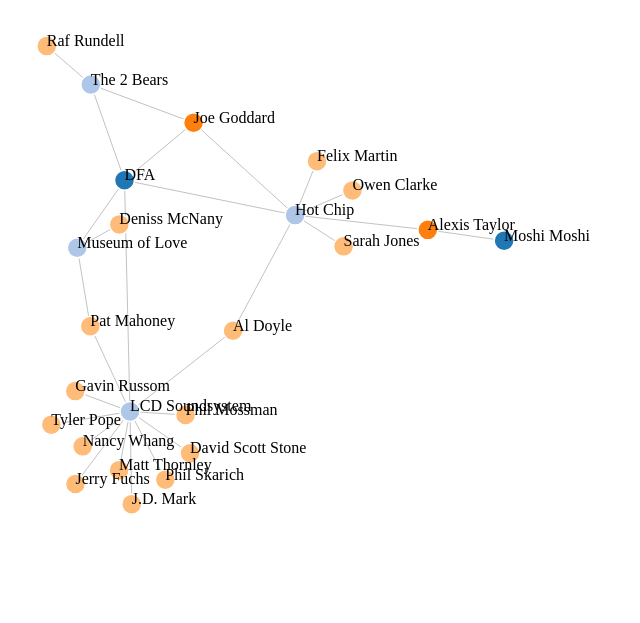
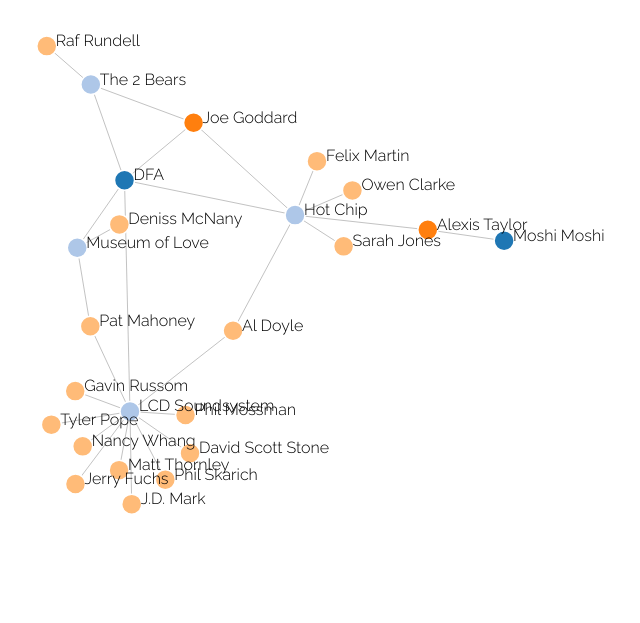
Before and after one commit to iltimasd/These-chains, a plain HTML site: page index.html in a window 1280 px wide. Shown: the whole page, without its empty margins (303-943 px from the left). Drawn offline with nearby package versions, Linux system fonts and the light colour scheme; animation ran at ten frames a second.

Commit message:
Add files via upload

```diff
--- a/index.html
+++ b/index.html
@@ -1,7 +1,14 @@
 <!DOCTYPE html>
+<html>
+<head>
 <meta charset="utf-8">
 <style>
+@import url('https://fonts.googleapis.com/css?family=Raleway:300');
+
+
 text {
+    font-family: 'Raleway', sans-serif;
+
   -webkit-touch-callout: none; /* iOS Safari */
     -webkit-user-select: none; /* Safari */
      -khtml-user-select: none; /* Konqueror HTML */
@@ -21,6 +28,7 @@ text {
 }
 
 </style>
+</head>
 <svg width="960" height="600"></svg>
 <script src="https://d3js.org/d3.v4.min.js"></script>
 <script>
@@ -55,20 +63,24 @@ d3.json("./chains.json", function(error, graph) {
       .call(d3.drag()
           .on("start", dragstarted)
           .on("drag", dragged)
-          .on("end", dragended));
+          .on("end", dragended))
+      ;
 
-  var g = svg.append("g");
+  //var g = svg.append("g");
 
-var texts = svg.selectAll("text.label")
+var texts = svg.append("g")
+                .attr("class","labels")
+                .selectAll("text.label")
                 .data(graph.nodes)
                 .enter().append("text")
                 .attr("class", "label")
                 .attr("fill", "black")
+                .attr("dx", function(d){return 9})
                 .text(function(d) {  return d.id;  });
 
-  node.append("title")
-      .attr("dx", function(d){return -20})
-      .text(function(d) { return d.id; });
+  // node.append("title")
+  //     .attr("dx", function(d){return -20})
+  //     .text(function(d) { return d.id; });
 
   simulation
       .nodes(graph.nodes)
@@ -76,6 +88,8 @@ var texts = svg.selectAll("text.label")
 
   simulation.force("link")
       .links(graph.links);
+
+var player =node.node().append(document.createElement("div"));
 
   function ticked() {
     link
@@ -115,3 +129,4 @@ function dragended(d) {
 }
 
 </script>
+</html>
```
